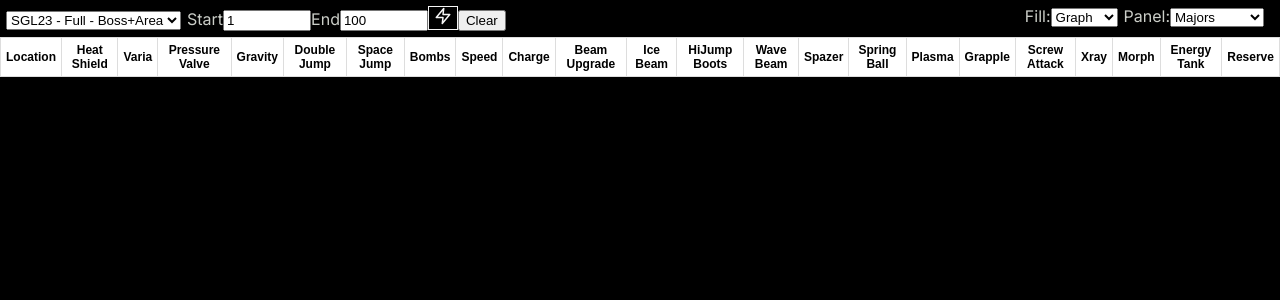
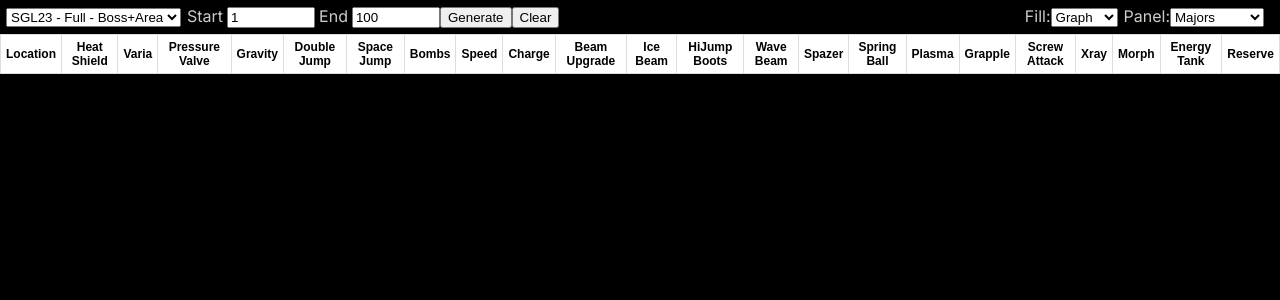
Before and after one commit to dashrando/dash-randomizer, a Next.js app in the folder apps/web/: page /stats in a window 1280 px wide. Shown: the top 300 px of the page. Built offline with nearby package versions, Linux system fonts and the light colour scheme.

Commit message:
more stats cleanup

```diff
--- a/apps/web/app/stats/page.tsx
+++ b/apps/web/app/stats/page.tsx
@@ -68,7 +68,7 @@ const Parameters = ({ value, update }: { value: Params; update: any }) => {
         <option value="rf">Recall - Full</option>
       </select>
 
-      <label htmlFor="start_seed">Start</label>
+      <label htmlFor="start_seed" style={{ paddingRight: '4px' }}>Start</label>
       <input
         name="start_seed"
         id="start_seed"
@@ -86,7 +86,7 @@ const Parameters = ({ value, update }: { value: Params; update: any }) => {
         }
       />
 
-      <label htmlFor="end_seed">End</label>
+      <label htmlFor="end_seed" style={{ padding: '0px 4px' }}>End</label>
       <input
         name="end_seed"
         id="end_seed"
@@ -279,16 +279,19 @@ export default function StatsPage() {
     <div id="stats">
       <div className={styles.stats_nav}>
         <Parameters value={params} update={updateParams} />
-        <span className={styles.button} onClick={generateSeeds}>
-          <Zap size="18" fill="none" className={styles.button_icon} />
-        </span>
+        <input
+          type="button"
+          value="Generate"
+          id="gen_seeds"
+          onClick={generateSeeds}
+        />
         <input
           type="button"
           value="Clear"
           id="clear_table"
           onClick={clearResults}
         />
-        <span id="action_status">
+        <span id="action_status" style={{ paddingLeft: '8px' }}>
           {status.progression.length <= 0
             ? ""
             : `${status.progression.length} seeds ${status.totalTime}ms [ ${(
```
